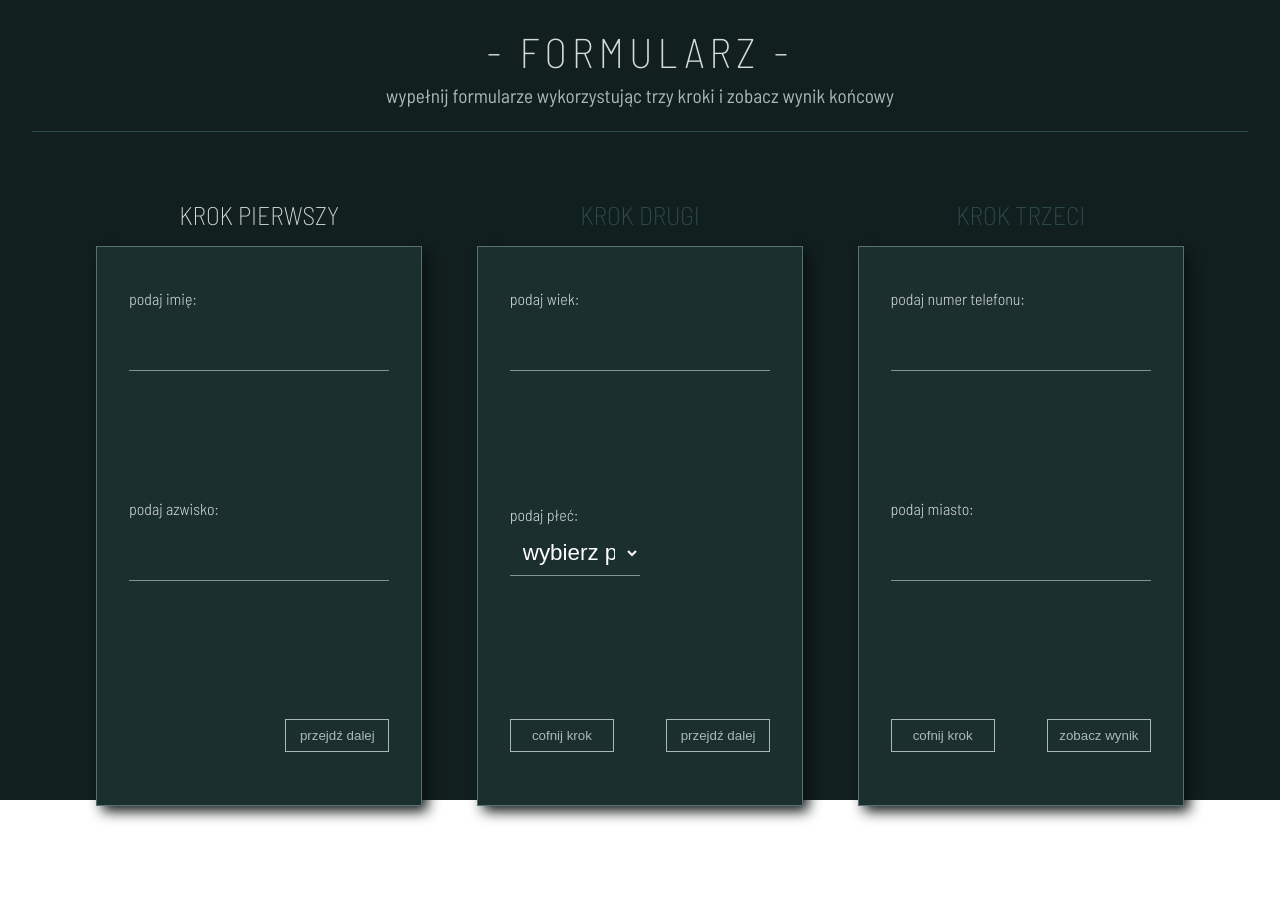
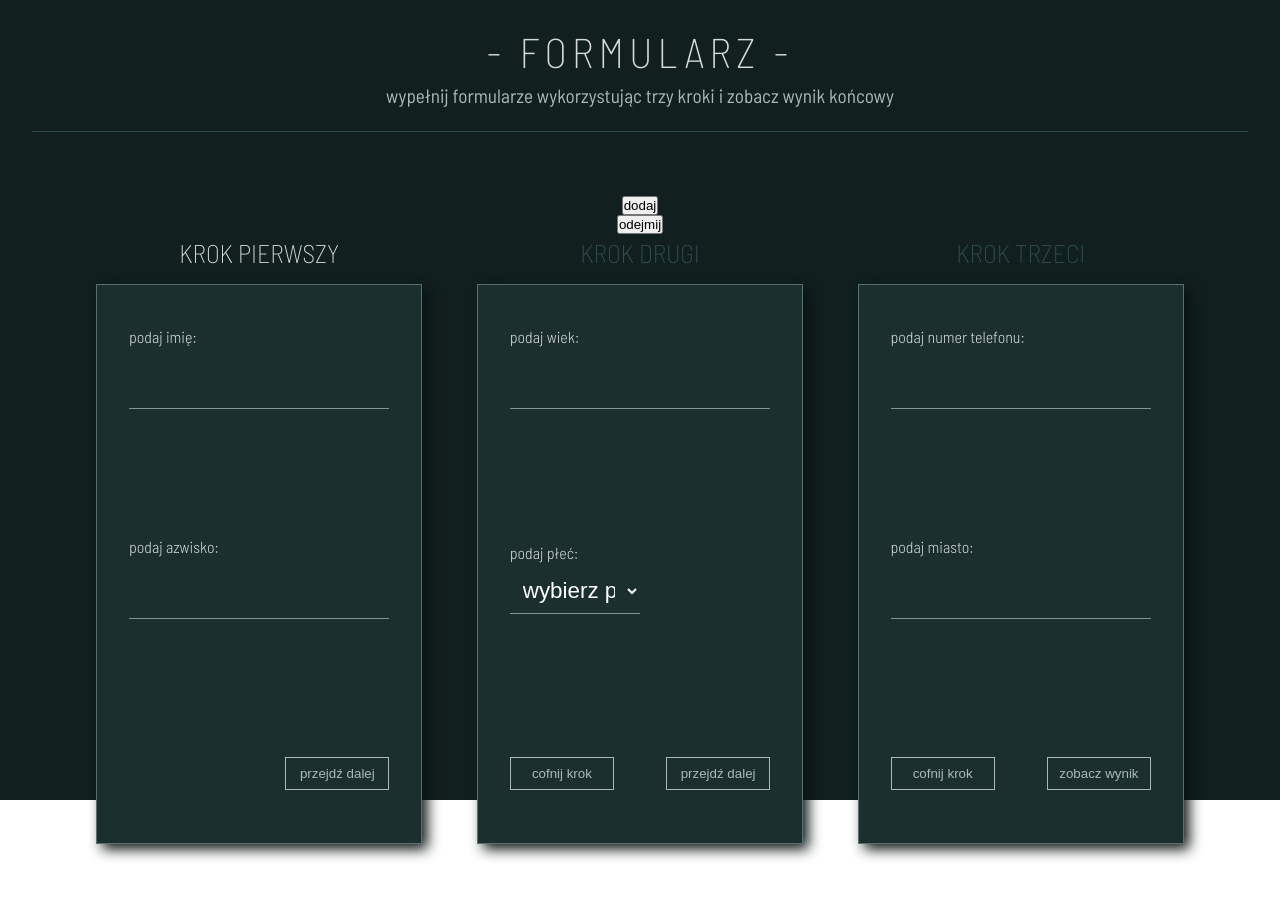
Before and after one commit to Scorpion19702022/React_Mentor_018_MULTI_STEP_FORM_and_TEST, a React (Vite) app: page / in a window 1280 px wide. Shown: the top 898 px of the page. Before the commit the page ends 870 px from the top, so only its background shows below. Built offline with nearby package versions, Linux system fonts and the light colour scheme.

Commit message:
added count

```diff
--- a/src/Components/Context/MultiStepContext.tsx
+++ b/src/Components/Context/MultiStepContext.tsx
@@ -61,7 +61,7 @@ export const MultiStepProvider = ({ children }: MultiStepProviderType) => {
 		})
 	}
 
-	console.log(result)
+	console.log(step)
 
 	return (
 		<MultiStepContext.Provider
--- a/src/Components/MultiStepForm/MultiStepForm.tsx
+++ b/src/Components/MultiStepForm/MultiStepForm.tsx
@@ -12,6 +12,8 @@ const MultiStepForm = () => {
 
 	return (
 		<main className={styles.wrapper}>
+			<button onClick={handleNextStep}>dodaj</button>
+			<button onClick={handleBackStep}>odejmij</button>
 			<div className={styles.box_heading}>
 				<h2 className={step === 1 ? styles.heading_step_one_active : styles.heading_step_one}>
 					{`krok pierwszy`.toLocaleUpperCase()}
```
